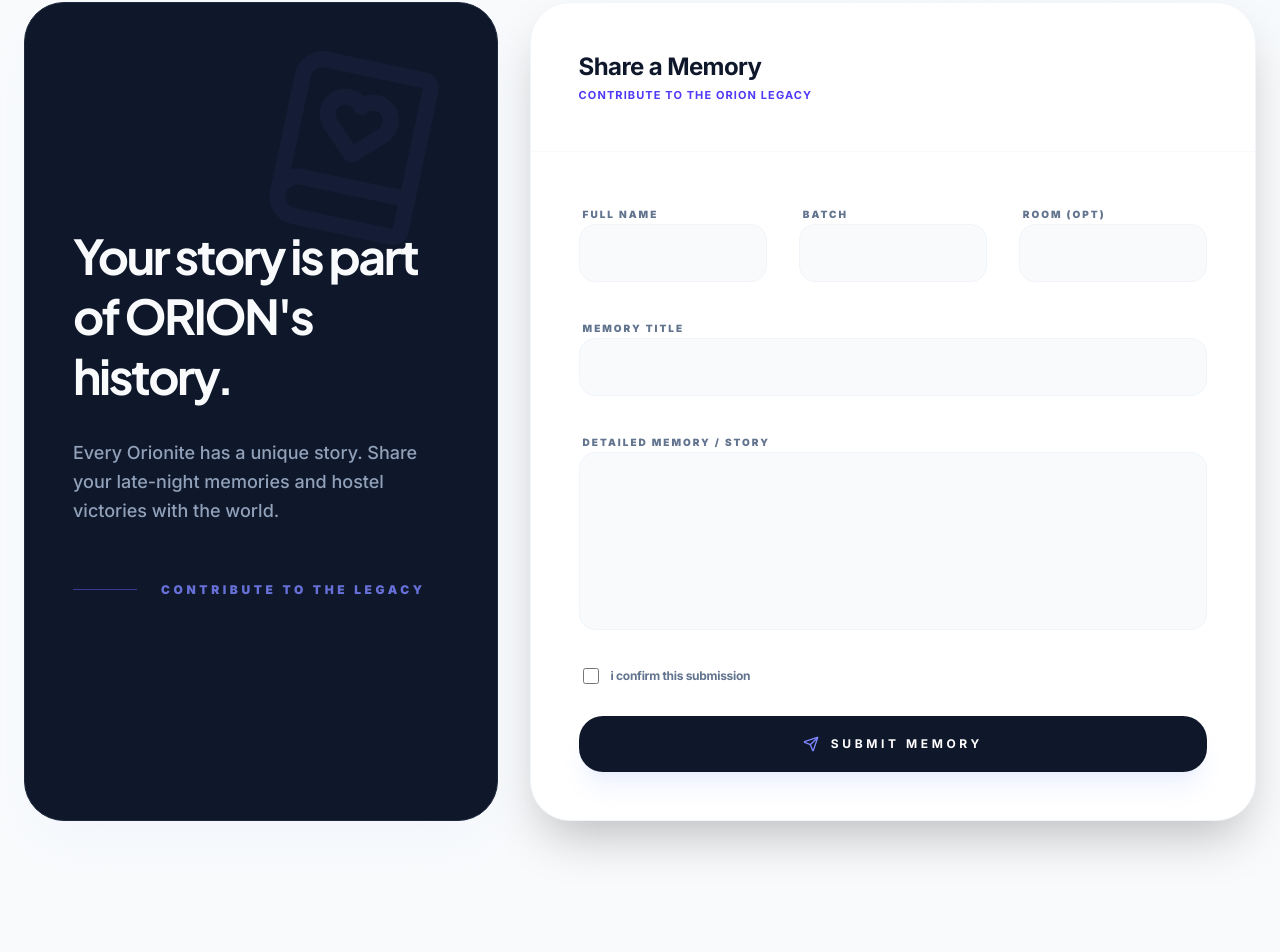
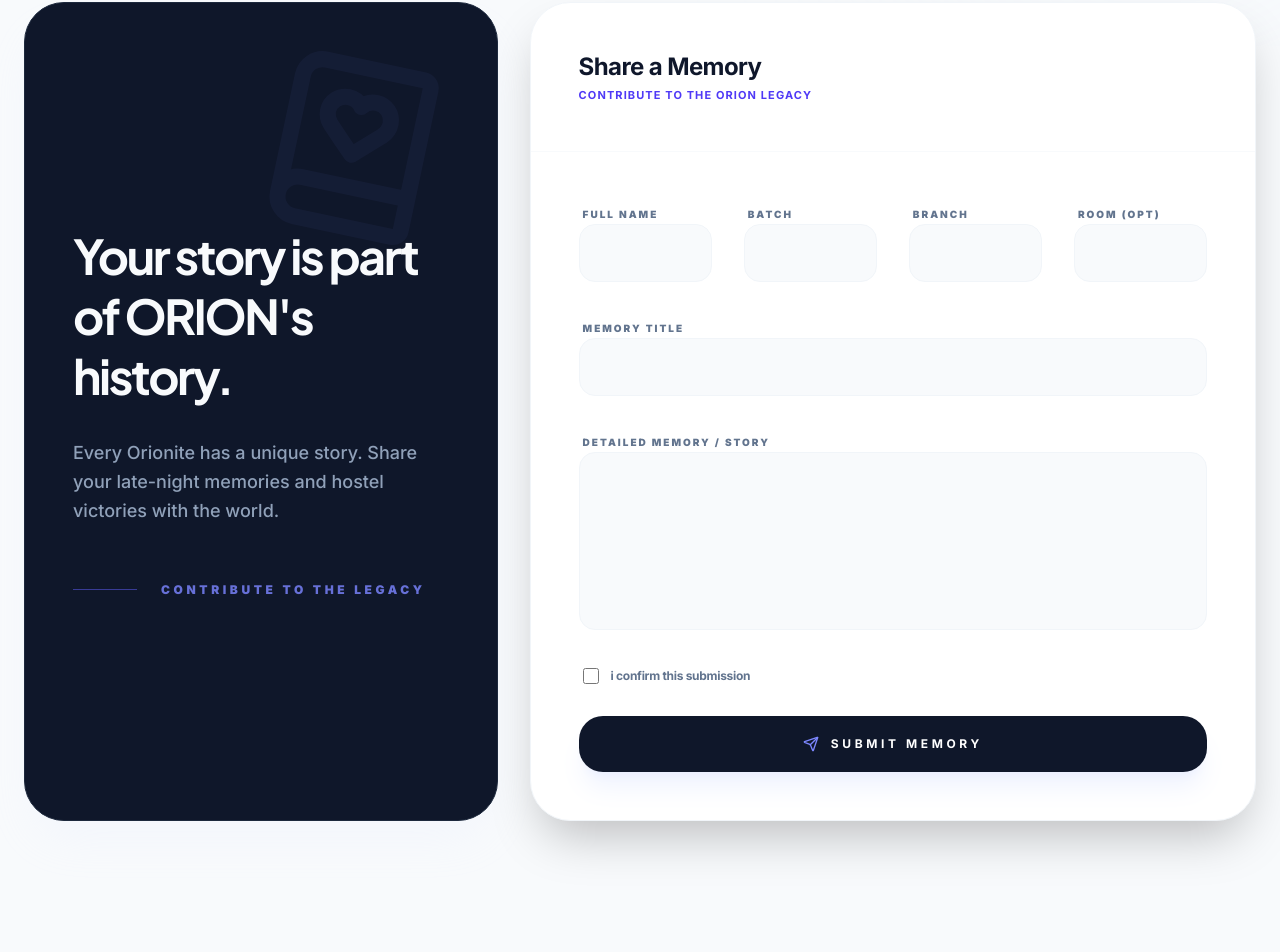
Before and after one commit to bhargabdeka-deka/hostel-portal, a Next.js app: page /memories in a window 1280 px wide. Shown: the part 754-1706 px from the top of the page. Built offline with nearby package versions, Linux system fonts and the light colour scheme; no server answers; the database is empty.

Commit message:
feat: add branch field to memory submissions and display it in cards/admin

```diff
--- a/actions/memory-actions.ts
+++ b/actions/memory-actions.ts
@@ -22,6 +22,7 @@ async function verifyAccess() {
 export async function submitMemory(formData: {
   fullName: string;
   batch: string;
+  branch: string;
   roomNumber?: string;
   title: string;
   story: string;
@@ -34,6 +35,7 @@ export async function submitMemory(formData: {
     .insert([{
       full_name: formData.fullName,
       batch: formData.batch,
+      branch: formData.branch,
       room_number: formData.roomNumber,
       title: formData.title,
       story: formData.story,
--- a/app/(admin)/admin/memories/page.tsx
+++ b/app/(admin)/admin/memories/page.tsx
@@ -71,7 +71,9 @@ export default async function AdminMemories() {
                     <User className="w-3 h-3" /> Author
                   </div>
                   <div className="text-[11px] font-bold text-slate-700 truncate">{memory.full_name}</div>
-                  <div className="text-[9px] font-bold text-indigo-500">Batch {memory.batch}</div>
+                  <div className="text-[9px] font-bold text-indigo-500">
+                    Batch {memory.batch} • {memory.branch}
+                  </div>
                 </div>
                 {memory.room_number && (
                   <div className="space-y-1">
--- a/components/memories/MemoriesList.tsx
+++ b/components/memories/MemoriesList.tsx
@@ -7,6 +7,7 @@ interface Memory {
   id: string;
   full_name: string;
   batch: string;
+  branch: string;
   room_number?: string;
   title: string;
   story: string;
@@ -55,7 +56,9 @@ export function MemoriesList({ memories }: { memories: Memory[] }) {
                   </div>
                   <div className="flex flex-col">
                     <span className="text-[13px] font-bold text-slate-900 tracking-tight">{memory.full_name}</span>
-                    <span className="text-[10px] text-slate-400 font-bold uppercase tracking-widest">Batch {memory.batch}</span>
+                    <span className="text-[10px] text-slate-400 font-bold uppercase tracking-widest">
+                      {memory.batch} • {memory.branch}
+                    </span>
                   </div>
                 </div>
                 <button
@@ -104,7 +107,9 @@ export function MemoriesList({ memories }: { memories: Memory[] }) {
                     </div>
                     <div className="flex flex-col">
                       <span className="text-[15px] font-bold text-slate-900 tracking-tight">{selectedMemory.full_name}</span>
-                      <span className="text-[11px] text-slate-500 font-bold uppercase tracking-widest">Batch {selectedMemory.batch}</span>
+                      <span className="text-[11px] text-slate-500 font-bold uppercase tracking-widest">
+                        Batch {selectedMemory.batch} • {selectedMemory.branch}
+                      </span>
                     </div>
                   </div>
                   {selectedMemory.room_number && (
--- a/components/memories/MemorySubmissionForm.tsx
+++ b/components/memories/MemorySubmissionForm.tsx
@@ -65,8 +65,8 @@ export function MemorySubmissionForm({ onClose }: { onClose?: () => void }) {
       </div>
 
       <form onSubmit={handleSubmit} className="p-8 md:p-12 space-y-8">
-        <div className="grid grid-cols-1 md:grid-cols-3 gap-6 md:gap-8">
-          <div className="space-y-2">
+        <div className="grid grid-cols-2 lg:grid-cols-4 gap-6 md:gap-8">
+          <div className="col-span-2 lg:col-span-1 space-y-2">
             <label className="text-[10px] font-black text-slate-500 uppercase tracking-[0.2em] ml-1">Full Name</label>
             <input
               required
@@ -79,6 +79,14 @@ export function MemorySubmissionForm({ onClose }: { onClose?: () => void }) {
             <input
               required
               name="batch"
+              className="w-full px-6 py-4 bg-slate-50 border border-slate-100 rounded-2xl outline-none focus:ring-4 focus:ring-indigo-500/10 focus:border-indigo-500/50 transition-all font-bold text-slate-900"
+            />
+          </div>
+          <div className="space-y-2">
+            <label className="text-[10px] font-black text-slate-500 uppercase tracking-[0.2em] ml-1">Branch</label>
+            <input
+              required
+              name="branch"
               className="w-full px-6 py-4 bg-slate-50 border border-slate-100 rounded-2xl outline-none focus:ring-4 focus:ring-indigo-500/10 focus:border-indigo-500/50 transition-all font-bold text-slate-900"
             />
           </div>
```
